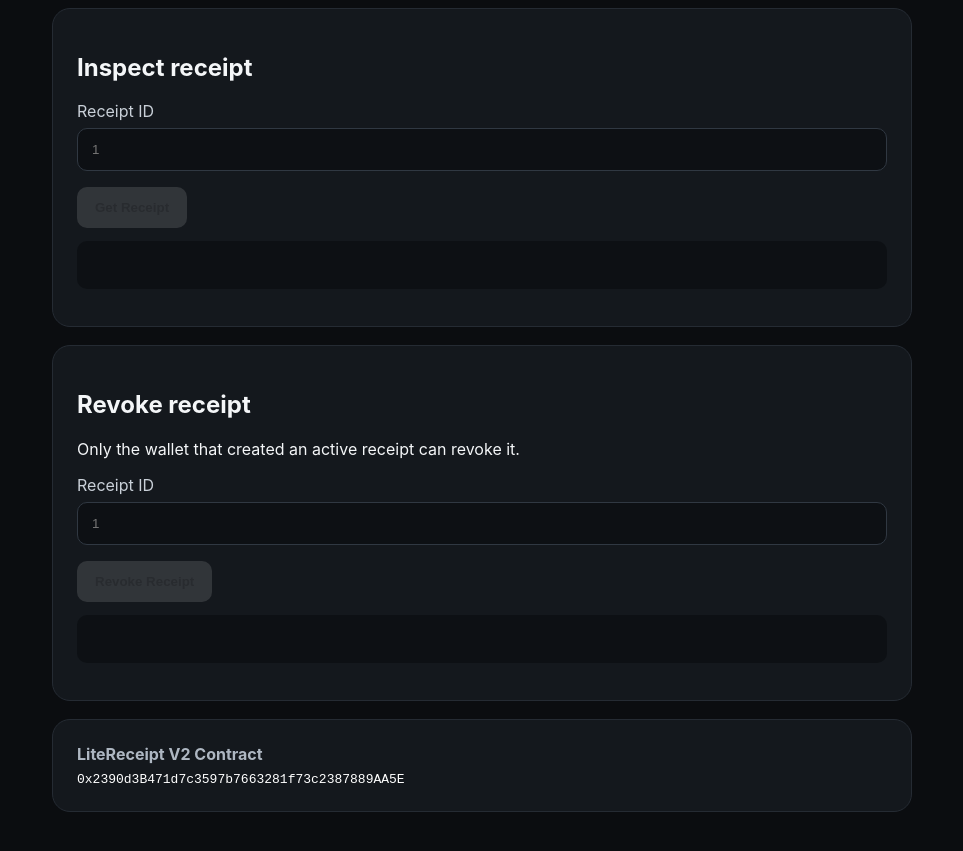
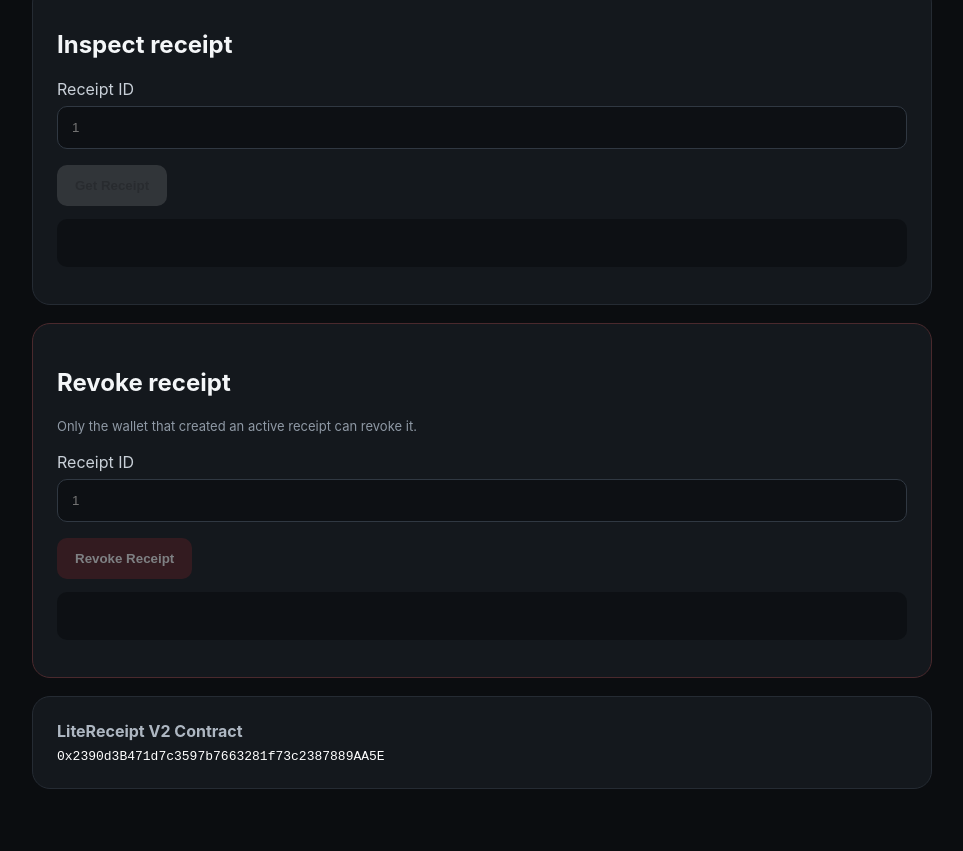
Before and after one commit to jeffreygit888/litvm-lite-receipt, a plain HTML site: page docs/index.html in a window 1280 px wide. Shown: the part 1289-2140 px from the top of the page, without its empty margins (158-1121 px from the left). Drawn offline with nearby package versions, Linux system fonts and the light colour scheme.

Commit message:
Polish LiteReceipt V2 public UI

```diff
--- a/docs/style.css
+++ b/docs/style.css
@@ -6,7 +6,7 @@ body {
   color: #f4f6f8;
 }
 .container {
-  width: min(860px, calc(100% - 32px));
+  width: min(900px, calc(100% - 32px));
   margin: 48px auto;
 }
 .hero, .card {
@@ -36,6 +36,7 @@ input {
   border-radius: 10px;
   outline: none;
 }
+input:focus { border-color: #697586; }
 button {
   margin-top: 16px;
   border: 0;
@@ -45,7 +46,10 @@ button {
   cursor: pointer;
 }
 button:disabled { opacity: .45; cursor: not-allowed; }
+button.danger { background: #5a2025; color: #fff; }
+.danger-card { border-color: #4a292d; }
 .status { margin-top: 14px; color: #aeb7c2; word-break: break-all; }
+.hint { margin: 10px 0 0; color: #8f99a5; font-size: 13px; line-height: 1.5; }
 pre {
   white-space: pre-wrap;
   word-break: break-word;
```
